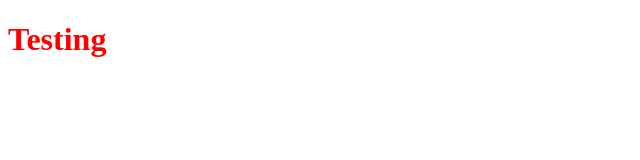
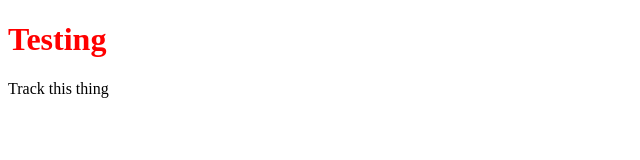
Before and after one commit to christophermickle/manage-landingPg, a plain HTML site: page index.html in a window 1280 px wide. Shown: the whole page, without its empty margins (0-640 px from the left). Drawn offline with Linux system fonts and the light colour scheme.

Commit message:
added test change for initial config of git repo

```diff
--- a/index.html
+++ b/index.html
@@ -9,7 +9,7 @@
 </head>
 <body>
     <h1>Testing</h1>
-
+    <div>Track this thing</div>
  <script src="app.js"></script>
 </body>
 </html>
```
